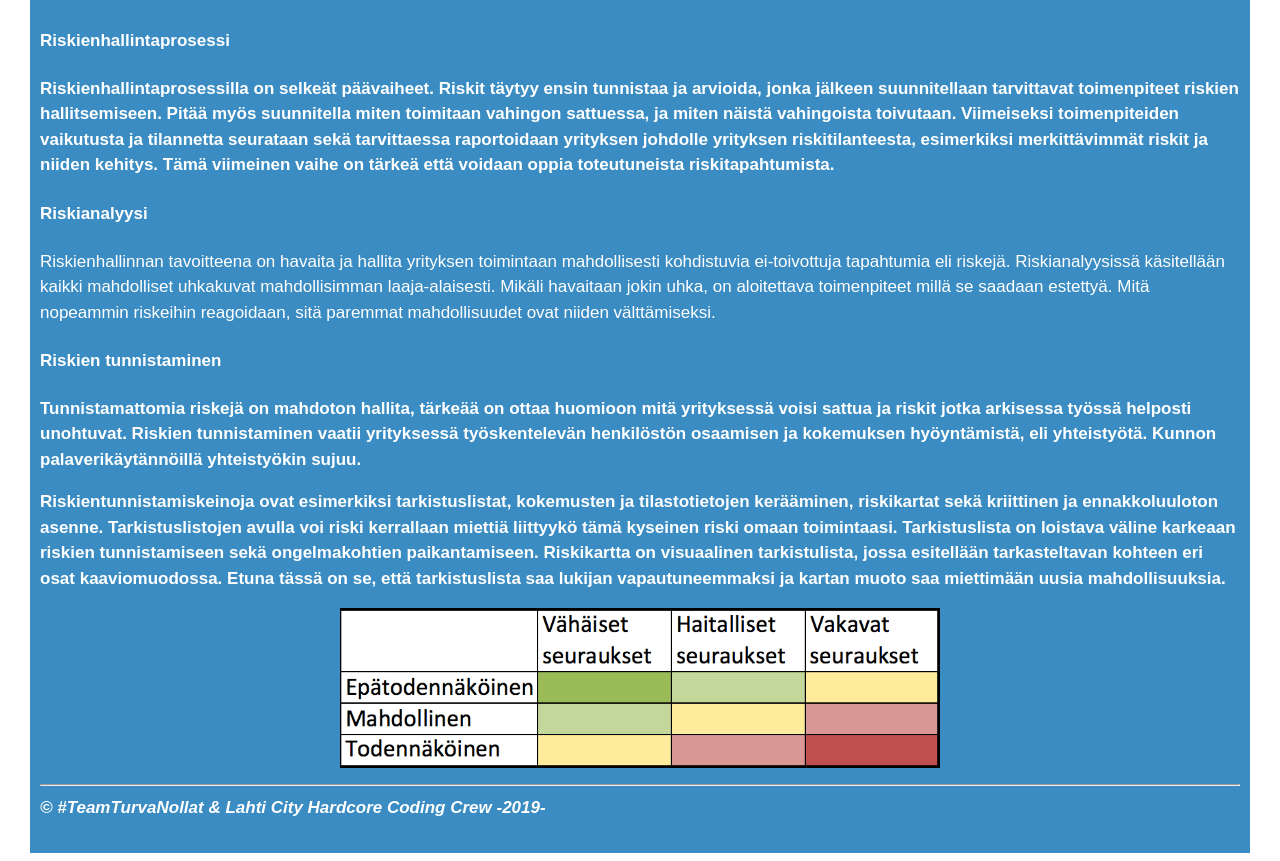
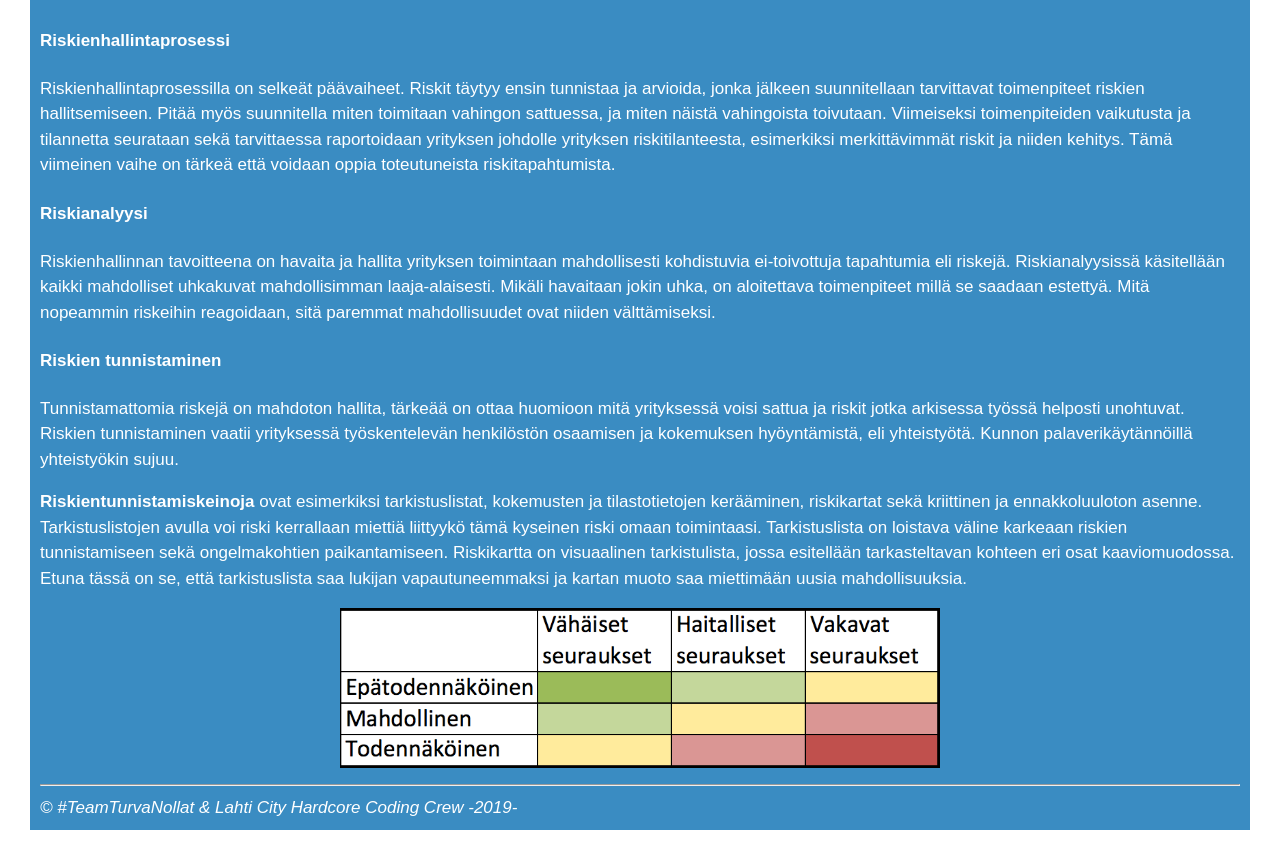
Before and after one commit to Roni7621/Tietoturvaopas-projekti, a plain HTML site: page riskienhallinta.html in a window 1280 px wide. Shown: the part 1134-1995 px from the top of the page. After the commit the page ends 1972 px from the top, so only its background shows below. Drawn offline with Linux system fonts and the light colour scheme.

Commit message:
korjattu koodia

```diff
--- a/riskienhallinta.html
+++ b/riskienhallinta.html
@@ -23,17 +23,19 @@
     <section>
       <h2>Riskienhallinta</h2>
       <center><img src="kuvia/riski.png" height="auto" width="800"></center>
-      <h4>Riskienhallintaprosessi<h4/>
+      <h4>Riskienhallintaprosessi</h4>
 
-      <p>Riskienhallintaprosessilla on selkeät päävaiheet. Riskit täytyy ensin tunnistaa ja arvioida, jonka jälkeen suunnitellaan tarvittavat toimenpiteet riskien hallitsemiseen. Pitää myös suunnitella miten toimitaan vahingon sattuessa, ja miten näistä vahingoista toivutaan. Viimeiseksi toimenpiteiden vaikutusta ja tilannetta seurataan sekä tarvittaessa raportoidaan yrityksen johdolle yrityksen riskitilanteesta, esimerkiksi merkittävimmät riskit ja niiden kehitys. Tämä viimeinen vaihe on tärkeä että voidaan oppia toteutuneista riskitapahtumista. <p/>
+      <p>Riskienhallintaprosessilla on selkeät päävaiheet. Riskit täytyy ensin tunnistaa ja arvioida, jonka jälkeen suunnitellaan tarvittavat toimenpiteet riskien hallitsemiseen. Pitää myös suunnitella miten toimitaan vahingon sattuessa, ja miten näistä vahingoista toivutaan. Viimeiseksi toimenpiteiden vaikutusta ja tilannetta seurataan sekä tarvittaessa raportoidaan yrityksen johdolle yrityksen riskitilanteesta, esimerkiksi merkittävimmät riskit ja niiden kehitys. Tämä viimeinen vaihe on tärkeä että voidaan oppia toteutuneista riskitapahtumista. </p>
         <h4>Riskianalyysi</h4>
           <p>Riskienhallinnan tavoitteena on havaita ja hallita yrityksen toimintaan mahdollisesti kohdistuvia ei-toivottuja tapahtumia eli riskejä. Riskianalyysissä käsitellään kaikki mahdolliset uhkakuvat mahdollisimman laaja-alaisesti.
             Mikäli havaitaan jokin uhka, on aloitettava toimenpiteet millä se saadaan estettyä. Mitä nopeammin riskeihin reagoidaan, sitä paremmat mahdollisuudet ovat niiden välttämiseksi.</p>
-<h4> Riskien tunnistaminen <h4/>
-  <p>Tunnistamattomia riskejä on mahdoton hallita, tärkeää on ottaa huomioon mitä yrityksessä voisi sattua ja riskit jotka arkisessa työssä helposti unohtuvat. Riskien tunnistaminen vaatii yrityksessä työskentelevän henkilöstön osaamisen ja kokemuksen hyöyntämistä, eli yhteistyötä. Kunnon palaverikäytännöillä yhteistyökin sujuu.<p/>
-<p><b>Riskientunnistamiskeinoja<b/> ovat esimerkiksi tarkistuslistat, kokemusten ja tilastotietojen kerääminen, riskikartat sekä kriittinen ja ennakkoluuloton asenne.
-  Tarkistuslistojen avulla voi riski kerrallaan miettiä liittyykö tämä kyseinen riski omaan toimintaasi. Tarkistuslista on loistava väline karkeaan riskien tunnistamiseen sekä ongelmakohtien paikantamiseen.
-  Riskikartta on visuaalinen tarkistulista, jossa esitellään tarkasteltavan kohteen eri osat kaaviomuodossa. Etuna tässä on se, että tarkistuslista saa lukijan vapautuneemmaksi ja kartan muoto saa miettimään uusia mahdollisuuksia.
+        <h4> Riskien tunnistaminen </h4>
+  <p>Tunnistamattomia riskejä on mahdoton hallita, tärkeää on ottaa huomioon mitä yrityksessä voisi sattua ja riskit jotka arkisessa työssä helposti unohtuvat.
+     Riskien tunnistaminen vaatii yrityksessä työskentelevän henkilöstön osaamisen ja kokemuksen hyöyntämistä, eli yhteistyötä.
+     Kunnon palaverikäytännöillä yhteistyökin sujuu.</p>
+          <p><b>Riskientunnistamiskeinoja</b> ovat esimerkiksi tarkistuslistat, kokemusten ja tilastotietojen kerääminen, riskikartat sekä kriittinen ja ennakkoluuloton asenne.
+            Tarkistuslistojen avulla voi riski kerrallaan miettiä liittyykö tämä kyseinen riski omaan toimintaasi. Tarkistuslista on loistava väline karkeaan riskien tunnistamiseen sekä ongelmakohtien paikantamiseen.
+            Riskikartta on visuaalinen tarkistulista, jossa esitellään tarkasteltavan kohteen eri osat kaaviomuodossa. Etuna tässä on se, että tarkistuslista saa lukijan vapautuneemmaksi ja kartan muoto saa miettimään uusia mahdollisuuksia.
   <p/>
             <center><img src="kuvia/riskinhallinta.jpg" height="auto" width="600"></center>
 <hr><footer><i>&copy; #TeamTurvaNollat & Lahti City Hardcore Coding Crew -2019-</i></footer>
```
